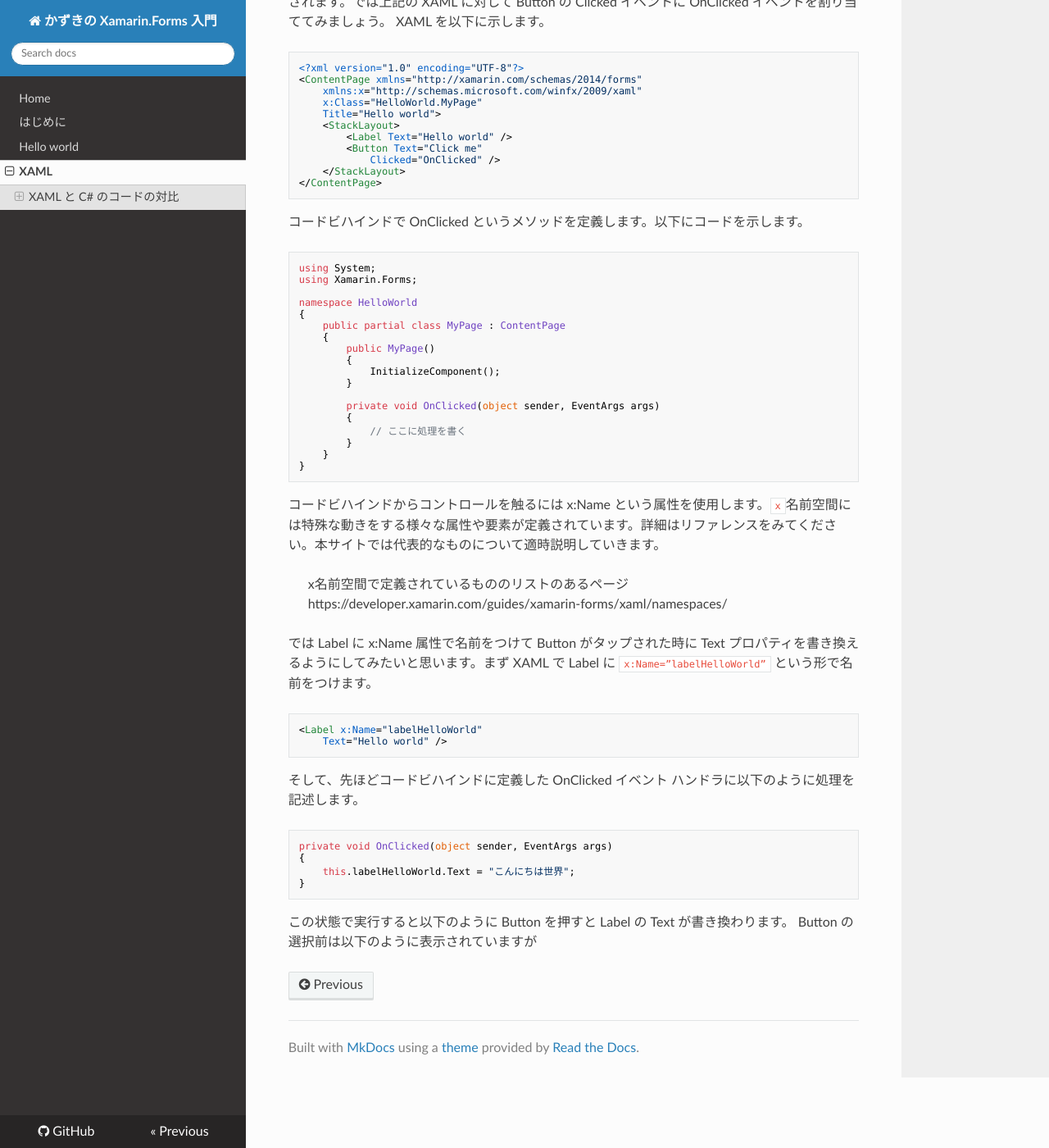
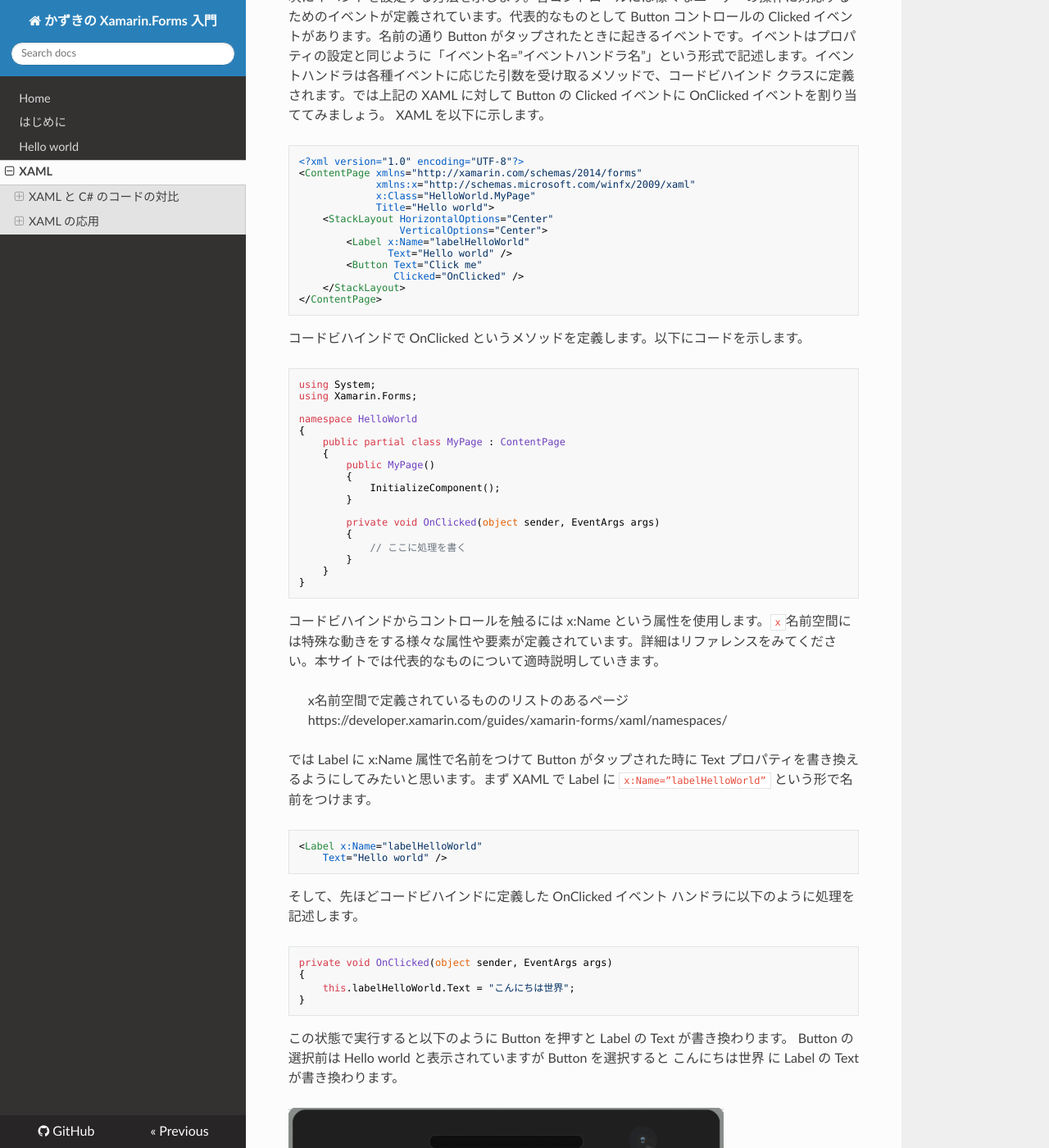
Before and after one commit to runceel/xfedu, an MkDocs documentation site: the page built from docs/03.xaml/index.md, in a window 1280 px wide and 1400 px high, scrolled down 2574 px. Shown: the whole window at 82% size. Built offline with MkDocs 1.6.1, drawn with Linux system fonts in a browser that asks for light colours; nearby versions of some CDN libraries; old or Windows-style settings are respelled for this version of MkDocs; some of the changed text lies outside the part shown.

Commit message:
XAML 基礎

````diff
--- a/docs/03.xaml/index.md
+++ b/docs/03.xaml/index.md
@@ -80,17 +80,22 @@ ContentPage クラスの Content プロパティは単一の要素しか置け
 
 コレクション型のプロパティに対して要素を追加するにはコレクション構文というものがあり、コレクションのプロパティに対して直接子要素を設定することでコレクションに設定させることができます。そのため StackLayout に対して Label コントロールと Button コントロールを配置するには以下のように書くことができます。
 
+また、水平方向と垂直方向に中央に表示させるための HorizontalOptions プロパティと VerticalOpeions プロパティの設定もあわせて行っています。
+
 
 ```xml
 <?xml version="1.0" encoding="UTF-8"?>
 <ContentPage xmlns="http://xamarin.com/schemas/2014/forms"
-    xmlns:x="http://schemas.microsoft.com/winfx/2009/xaml"
-    x:Class="HelloWorld.MyPage"
-    Title="Hello world">
-    <StackLayout>
-        <Label Text="Hello world" />
+             xmlns:x="http://schemas.microsoft.com/winfx/2009/xaml"
+             x:Class="HelloWorld.MyPage"
+             Title="Hello world">
+    <StackLayout HorizontalOptions="Center"
+                 VerticalOptions="Center">
+        <Label x:Name="labelHelloWorld"
+               Text="Hello world" />
         <Button Text="Click me" />
     </StackLayout>
+</ContentPage>
 </ContentPage>
 ```
 
@@ -100,13 +105,15 @@ XAML を以下に示します。
 ```xml
 <?xml version="1.0" encoding="UTF-8"?>
 <ContentPage xmlns="http://xamarin.com/schemas/2014/forms"
-    xmlns:x="http://schemas.microsoft.com/winfx/2009/xaml"
-    x:Class="HelloWorld.MyPage"
-    Title="Hello world">
-    <StackLayout>
-        <Label Text="Hello world" />
+             xmlns:x="http://schemas.microsoft.com/winfx/2009/xaml"
+             x:Class="HelloWorld.MyPage"
+             Title="Hello world">
+    <StackLayout HorizontalOptions="Center"
+                 VerticalOptions="Center">
+        <Label x:Name="labelHelloWorld"
+               Text="Hello world" />
         <Button Text="Click me"
-            Clicked="OnClicked" />
+                Clicked="OnClicked" />
     </StackLayout>
 </ContentPage>
 ```
@@ -156,4 +163,16 @@ private void OnClicked(object sender, EventArgs args)
 ```
 
 この状態で実行すると以下のように Button を押すと Label の Text が書き換わります。
-Button の選択前は以下のように表示されていますが
+Button の選択前は Hello world と表示されていますが Button を選択すると こんにちは世界 に Label の Text が書き換わります。
+
+![Android Hello world](images/android-helloworld.gif)
+
+![iOS Hello world](images/ios-helloworld.gif)
+
+以上が、XAMLを使用してアプリケーションを組む場合に必要最低限必要な部分になります。
+
+## XAML の応用
+
+ここからは、XAMLの応用的なことについて説明していきます。
+
+### 添付プロパティ
````
Also changed, not shown: docs/03.xaml/images/android-helloworld.gif (added), docs/03.xaml/images/ios-helloworld.gif (added), 3 other files.
